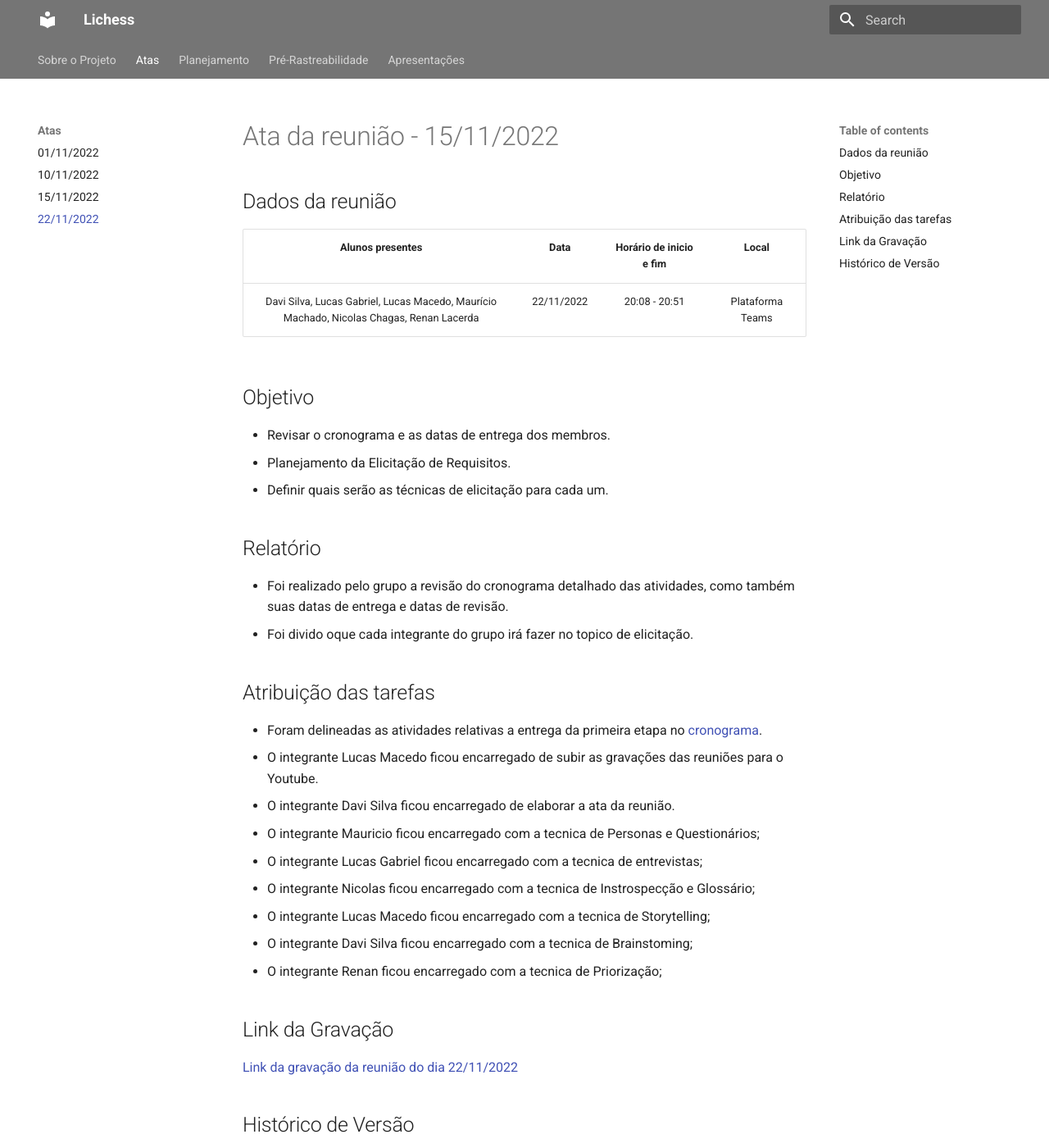
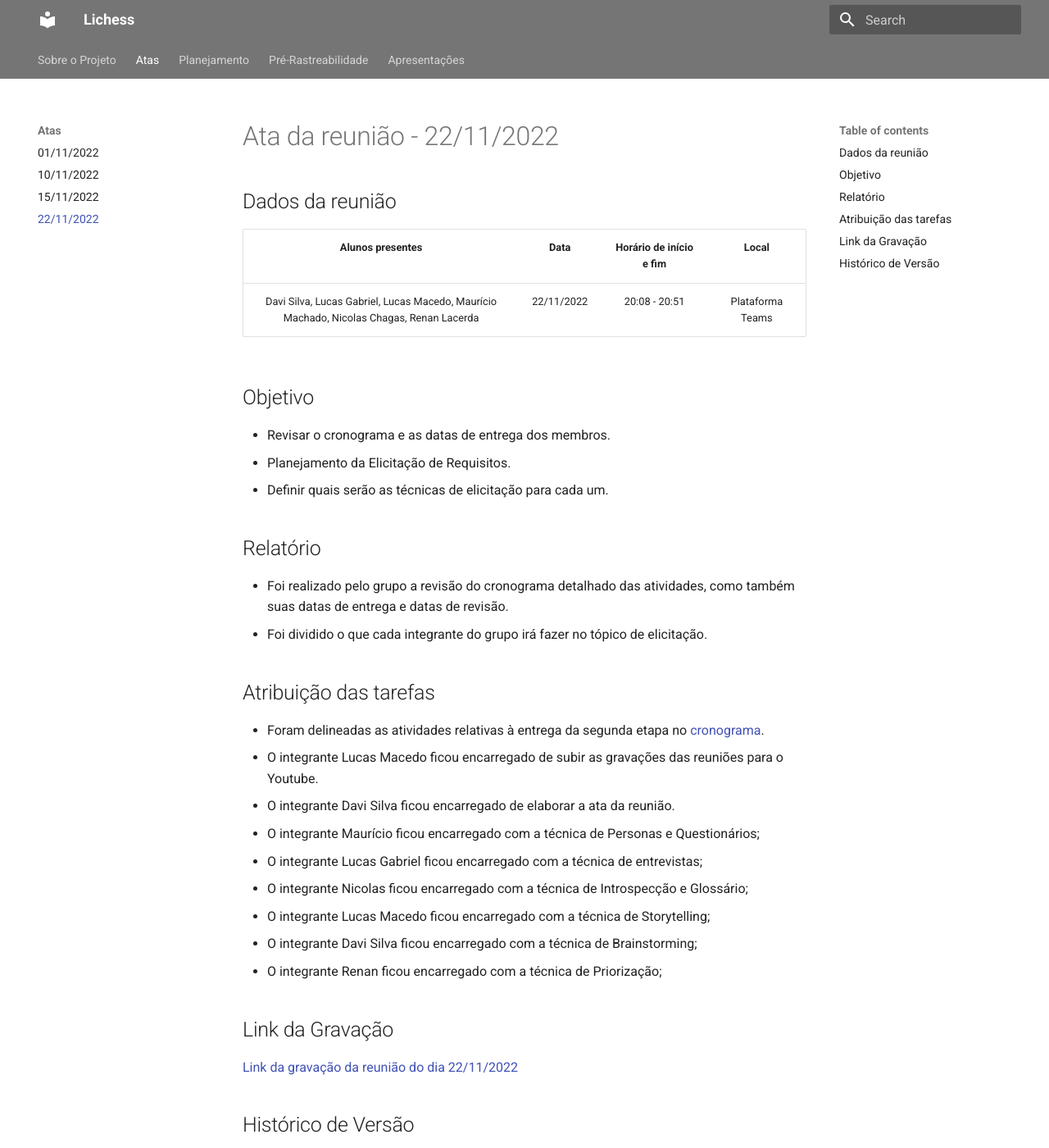
Before and after one commit to Requisitos-de-Software/2022.2-Lichess, an MkDocs documentation site: the page built from docs/atas/ata_22_11.md, in a window 1280 px wide and 1400 px high. Shown: the whole window at 82% size. Built offline with MkDocs 1.6.1 and Material for MkDocs 9.7.7, drawn with Linux system fonts in a browser that asks for light colours.

Commit message:
feat: add link of the youtube meeting

```diff
--- a/docs/atas/ata_22_11.md
+++ b/docs/atas/ata_22_11.md
@@ -1,8 +1,8 @@
-# Ata da reunião - 15/11/2022
+# Ata da reunião - 22/11/2022
 
 ## Dados da reunião
 
-|                                     Alunos presentes                                     |    Data    | Horário de inicio e fim |      Local       |
+|                                     Alunos presentes                                     |    Data    | Horário de início e fim |      Local       |
 | :--------------------------------------------------------------------------------------: | :--------: | :---------------------: | :--------------: |
 | Davi Silva, Lucas Gabriel, Lucas Macedo, Maurício Machado, Nicolas Chagas, Renan Lacerda | 22/11/2022 |      20:08 - 20:51      | Plataforma Teams |
 
@@ -14,30 +14,30 @@
 ## Relatório
 
 - Foi realizado pelo grupo a revisão do cronograma detalhado das atividades, como também suas datas de entrega e datas de revisão.
-- Foi divido oque cada integrante do grupo irá fazer no topico de elicitação.
+- Foi dividido o que cada integrante do grupo irá fazer no tópico de elicitação.
 
 
 ## Atribuição das tarefas
 
-- Foram delineadas as atividades relativas a entrega da primeira etapa no [cronograma](../planejamento/cronograma.md).
+- Foram delineadas as atividades relativas à entrega da segunda etapa no [cronograma](../planejamento/cronograma.md).
 - O integrante Lucas Macedo ficou encarregado de subir as gravações das reuniões para o Youtube.
 - O integrante Davi Silva ficou encarregado de elaborar a ata da reunião.
-- O integrante Mauricio ficou encarregado com a tecnica de Personas e Questionários;
-- O integrante Lucas Gabriel ficou encarregado com a tecnica de entrevistas;
-- O integrante Nicolas ficou encarregado com a tecnica de Instrospecção e Glossário;
-- O integrante Lucas Macedo ficou encarregado com a tecnica de Storytelling;
-- O integrante Davi Silva ficou encarregado com a tecnica de Brainstoming;
-- O integrante Renan ficou encarregado com a tecnica de Priorização;
+- O integrante Maurício ficou encarregado com a técnica de Personas e Questionários;
+- O integrante Lucas Gabriel ficou encarregado com a técnica de entrevistas;
+- O integrante Nicolas ficou encarregado com a técnica de Introspecção e Glossário;
+- O integrante Lucas Macedo ficou encarregado com a técnica de Storytelling;
+- O integrante Davi Silva ficou encarregado com a técnica de Brainstorming;
+- O integrante Renan ficou encarregado com a técnica de Priorização;
 
 
 
 
 ## Link da Gravação
 
-[Link da gravação da reunião do dia 22/11/2022](adicionar a url aqui)
+[Link da gravação da reunião do dia 22/11/2022](https://youtu.be/jhuoapslT3M)
 
 ## Histórico de Versão
 
-| Versão | Data  | Autor         | Descrição             | Revisor  |
-| ------ | ----- | ------------- | --------------------- | -------- |
-| 1.0    | 22/11 | Davi Silva | Criação do documento  | Lucas Gabriel |
+| Versão | Data  | Autor      | Descrição            | Revisor       |
+| ------ | ----- | ---------- | -------------------- | ------------- |
+| 1.0    | 22/11 | Davi Silva | Criação do documento | Lucas Gabriel |
```
Also changed, not shown: docs/atas/ata_10_11.md (+1 -1 lines).
